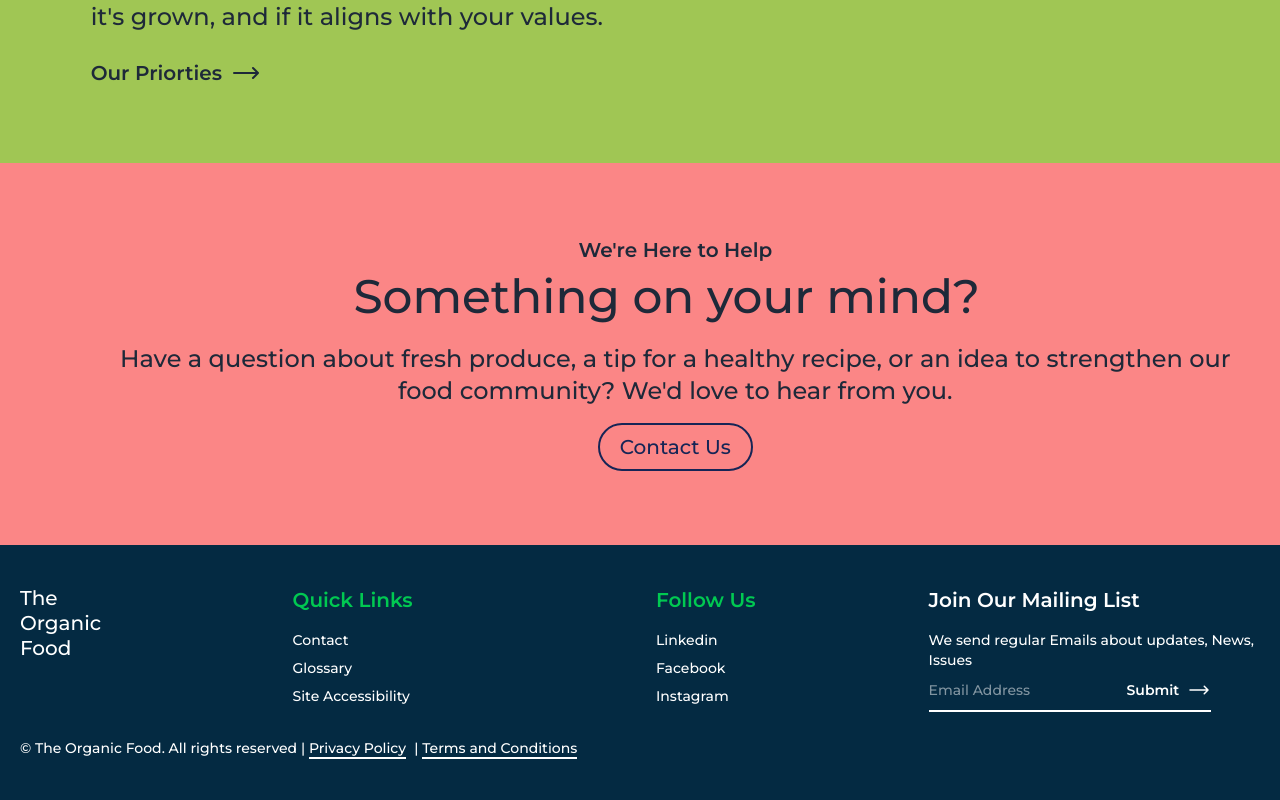
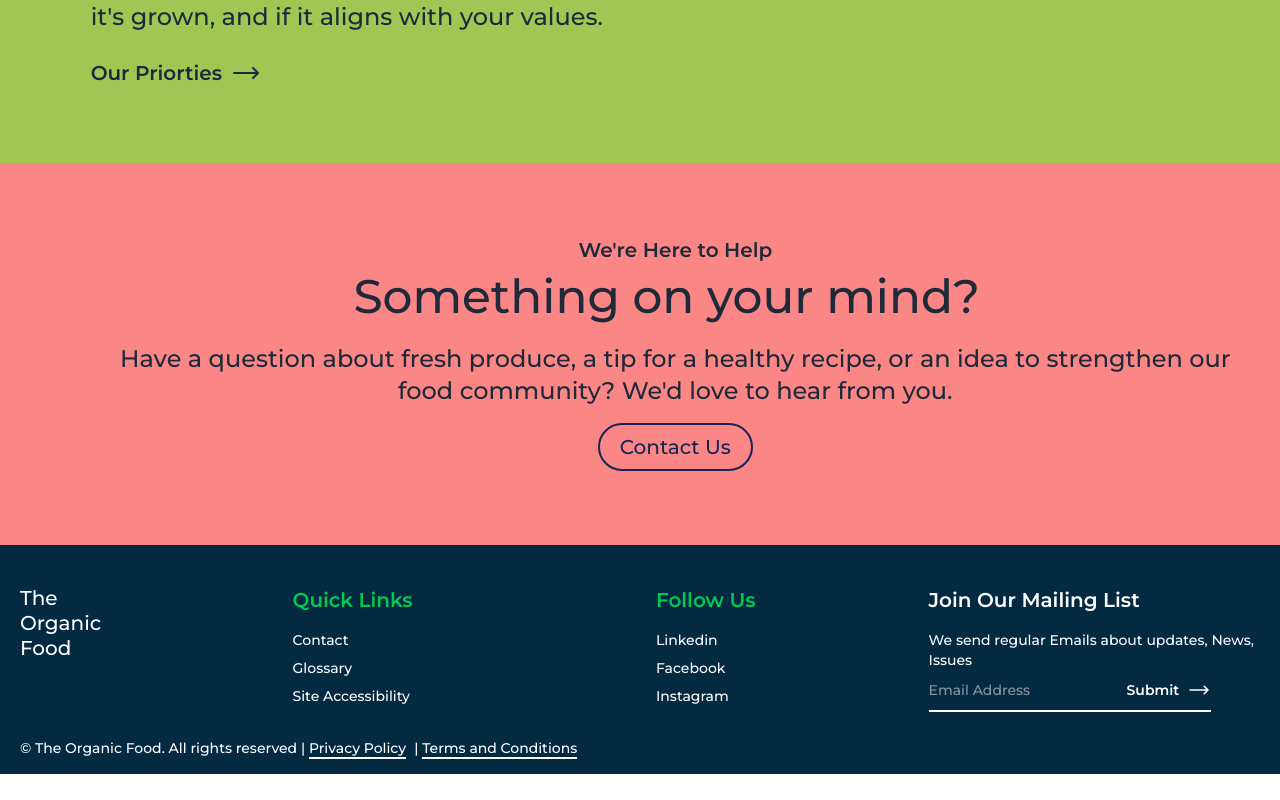
Before and after one commit to VK024tech/Fresh-Food-Landing-Page, a React (Vite) app: page / in a window 1280 px wide. Shown: the part 5449-6249 px from the top of the page. After the commit the page ends 6223 px from the top, so only its background shows below. Built offline with nearby package versions, Linux system fonts and the light colour scheme.

Commit message:
added readme

```diff
--- a/src/Components/Body.jsx
+++ b/src/Components/Body.jsx
@@ -399,7 +399,7 @@ function Body() {
             <div className="text-sm sm:text-xl font-semibold pb-1 text-center">
               We're Here to Help
             </div>
-            <div className="leading-tight text-[clamp(30px,2rem+2vw,47px)] max-w-6xl pb-4 text-center">
+            <div className="leading-tight text-[clamp(30px,2rem+2vw,47px)] max-w-6xl pb-4  text-center">
               Something on your mind?
             </div>
             <div className="text-lg sm:text-2xl font-medium pb-4 text-center">
--- a/src/Components/Footer.jsx
+++ b/src/Components/Footer.jsx
@@ -2,7 +2,7 @@ import React from "react";
 import { ArrowLongRightIcon } from "@heroicons/react/24/solid";
 function Footer() {
   return (
-    <div className="text-[clamp(24px,2rem+2vw,72px)] font-medium flex flex-col   px-[clamp(20px,1rem+2vw,16px)] py-[clamp(20px,1rem+2vw,74px)]  bg-[#042A42] text-white">
+    <div className="text-[clamp(24px,2rem+2vw,72px)] font-medium flex flex-col   px-[clamp(20px,1rem+2vw,16px)] pt-[clamp(20px,1rem+2vw,74px)] pb-4  bg-[#042A42] text-white">
       <div className="grid   md:grid-cols-14  gap-8">
         <div className="text-xl leading-tight col-span-2 max-w-31">
           The Organic Food
```
Also changed, not shown: 1 other file (tests, documents, lock files or other folders).
